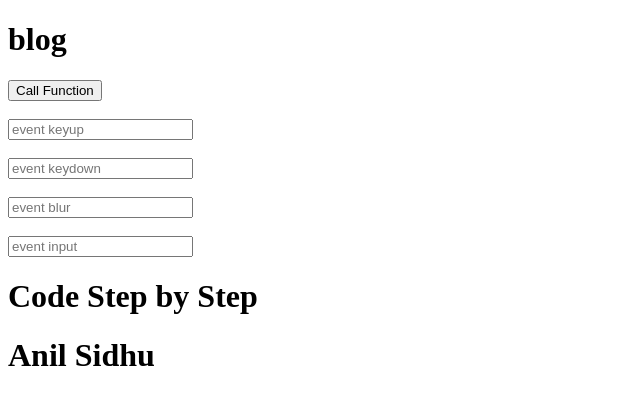
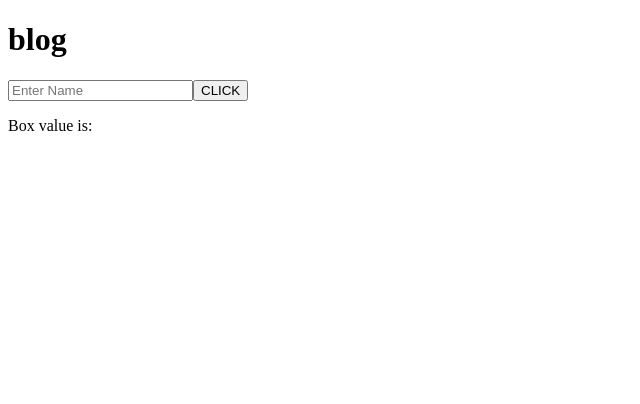
Before and after one commit to Tanyamehta22/ANGULAR-CODE-STEP-BY-STE, an Angular app: page / in a window 1280 px wide. Shown: the top 404 px of the page, without its empty margins (0-640 px from the left). Built offline with nearby package versions, Linux system fonts and the light colour scheme.

Commit message:
Get Input Box Value and Display

```diff
--- a/src/app/app.component.html
+++ b/src/app/app.component.html
@@ -1,17 +1,11 @@
 <h1>{{title}}</h1>
-<button (click) = "getData('hello')" >Call Function</button>
-<br/>
-<br/>
-<input type="text" #box (keyup)="getData(box.value)" placeholder="event keyup"/>
-<br/>
-<br/>
-<input type="text" #box1 (keydown)="getData(box1.value)" placeholder="event keydown"/>
-<br/>
-<br/>
-<input type="text" #box2 (blur)="getData(box2.value)" placeholder="event blur"/>
-<br/>
-<br/>
-<input type="text" #box3 (input)="getData(box3.value)" placeholder="event input"/>
+<input type="text"
+#box
 
-<h1 (mouseover) = "getData('over')">Code Step by Step</h1>
-<h1 (mouseleave) = "getData('leave')">Anil Sidhu</h1>
+placeholder="Enter Name"
+ name="username" />
+
+ <button (click)= "getValue(box.value)">CLICK</button>
+ <p>
+  Box value is: {{displayVal}}
+ </p>
--- a/src/app/app.component.ts
+++ b/src/app/app.component.ts
@@ -12,7 +12,10 @@ export class AppComponent {
   title = 'blog';
   data = 'hello code';
 
-  getData(val:string){
+  displayVal:string='';
+  getValue(val: string)
+  {
     console.warn(val)
+    this.displayVal= val
   }
 }
```
